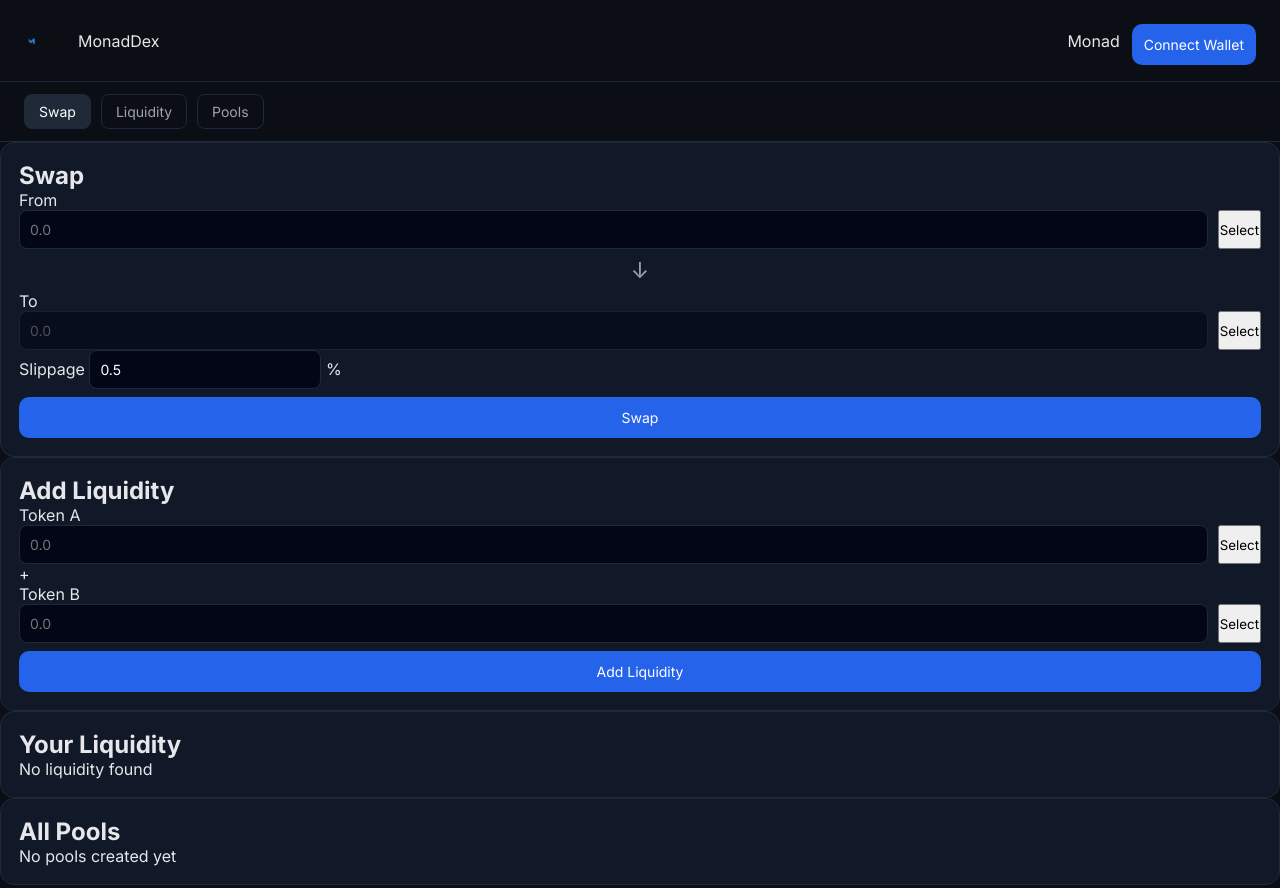
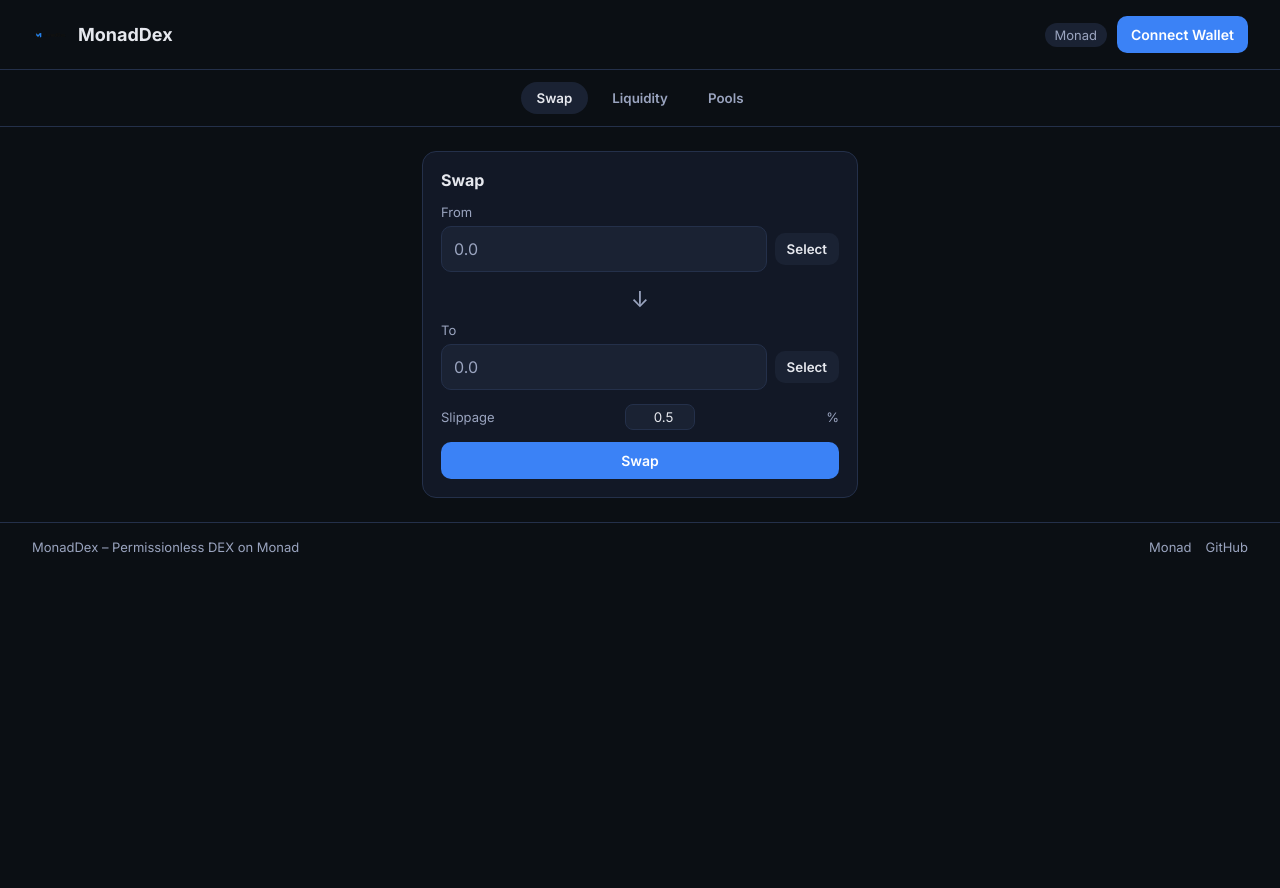
Before and after one commit to MonadDex/app, a plain HTML site: page index.html in a window 1280 px wide. Shown: the top 888 px of the page. After the commit the page ends 800 px from the top, so only its background shows below. Drawn offline with Linux system fonts and the light colour scheme.

Commit message:
Update style.css

```diff
--- a/style.css
+++ b/style.css
@@ -1,229 +1,300 @@
-/* ===============================
-   GLOBAL
-================================ */
+/* =====================================================
+   MonadDex - Style
+   Clean, minimal, mobile-first (VicDex inspired)
+===================================================== */
+
+:root {
+  --bg: #0b0f14;
+  --bg-card: #121826;
+  --bg-soft: #1a2233;
+
+  --text: #e6e8ee;
+  --text-soft: #9aa4bf;
+
+  --primary: #3b82f6;
+  --primary-hover: #2563eb;
+
+  --border: #24304a;
+
+  --radius: 14px;
+  --radius-sm: 10px;
+}
+
+/* ================= RESET ================= */
+
 * {
   box-sizing: border-box;
   margin: 0;
   padding: 0;
-  font-family: Inter, system-ui, -apple-system, BlinkMacSystemFont, sans-serif;
 }
 
-body {
-  background: #0b0e14;
-  color: #e5e7eb;
-  min-height: 100vh;
+html, body {
+  font-family: "Inter", system-ui, -apple-system, BlinkMacSystemFont, sans-serif;
+  background: var(--bg);
+  color: var(--text);
+  min-height: 100%;
 }
 
-/* ===============================
-   HEADER
-================================ */
+/* ================= GLOBAL ================= */
+
+a {
+  color: var(--text-soft);
+  text-decoration: none;
+}
+
+a:hover {
+  color: var(--text);
+}
+
+button {
+  font-family: inherit;
+  cursor: pointer;
+  border: none;
+  outline: none;
+}
+
+input {
+  font-family: inherit;
+  outline: none;
+}
+
+/* ================= HEADER ================= */
+
 .header {
   display: flex;
   justify-content: space-between;
   align-items: center;
-  padding: 16px 24px;
-  border-bottom: 1px solid #1f2937;
+  padding: 14px 18px;
+  border-bottom: 1px solid var(--border);
+  background: var(--bg);
 }
 
 .header-left {
   display: flex;
   align-items: center;
-  gap: 12px;
+  gap: 10px;
 }
 
 .logo {
-  width: 42px;
-  height: 42px;
+  width: 36px;
+  height: 36px;
 }
 
-.title {
-  font-size: 20px;
+.brand {
+  font-size: 18px;
   font-weight: 700;
-}
-
-.subtitle {
-  font-size: 12px;
-  color: #9ca3af;
 }
 
 .header-right {
   display: flex;
   align-items: center;
-  gap: 12px;
+  gap: 10px;
 }
 
-.wallet-info {
+.network {
   font-size: 13px;
-  background: #111827;
-  padding: 6px 10px;
-  border-radius: 6px;
+  padding: 4px 10px;
+  border-radius: 999px;
+  background: var(--bg-soft);
+  color: var(--text-soft);
 }
 
-.hidden {
+/* ================= BUTTONS ================= */
+
+.btn {
+  padding: 10px 14px;
+  border-radius: var(--radius-sm);
+  font-size: 14px;
+  font-weight: 600;
+  transition: all 0.15s ease;
+}
+
+.btn.primary {
+  background: var(--primary);
+  color: white;
+}
+
+.btn.primary:hover {
+  background: var(--primary-hover);
+}
+
+.btn.full {
+  width: 100%;
+}
+
+.token-btn {
+  padding: 8px 12px;
+  background: var(--bg-soft);
+  border-radius: var(--radius-sm);
+  color: var(--text);
+  font-weight: 600;
+}
+
+/* ================= NAV ================= */
+
+.nav {
+  display: flex;
+  justify-content: center;
+  gap: 8px;
+  padding: 12px;
+  border-bottom: 1px solid var(--border);
+}
+
+.nav-btn {
+  padding: 8px 16px;
+  border-radius: 999px;
+  background: transparent;
+  color: var(--text-soft);
+  font-weight: 600;
+}
+
+.nav-btn.active {
+  background: var(--bg-soft);
+  color: var(--text);
+}
+
+/* ================= MAIN ================= */
+
+.container {
+  max-width: 420px;
+  margin: 24px auto;
+  padding: 0 12px;
+}
+
+.tab {
   display: none;
 }
 
-/* ===============================
-   NAV
-================================ */
-.nav {
-  display: flex;
-  gap: 10px;
-  padding: 12px 24px;
-  border-bottom: 1px solid #1f2937;
-}
-
-.nav-btn {
-  background: transparent;
-  border: 1px solid #1f2937;
-  color: #9ca3af;
-  padding: 8px 14px;
-  border-radius: 8px;
-  cursor: pointer;
-  font-size: 14px;
-}
-
-.nav-btn.active {
-  background: #1f2937;
-  color: #ffffff;
-}
-
-/* ===============================
-   MAIN
-================================ */
-.main {
-  max-width: 520px;
-  margin: 30px auto;
-  padding: 0 16px;
-}
-
-.panel {
-  display: none;
-}
-
-.panel.active {
+.tab.active {
   display: block;
 }
 
-.panel h2 {
-  font-size: 22px;
-  margin-bottom: 6px;
+/* ================= CARD ================= */
+
+.card {
+  background: var(--bg-card);
+  border-radius: var(--radius);
+  padding: 18px;
+  margin-bottom: 16px;
+  border: 1px solid var(--border);
 }
 
-.panel-desc {
-  font-size: 13px;
-  color: #9ca3af;
-  margin-bottom: 18px;
-}
-
-/* ===============================
-   CARD
-================================ */
-.card {
-  background: #111827;
-  border: 1px solid #1f2937;
-  border-radius: 14px;
-  padding: 18px;
-}
-
-.token-box {
+.card h2 {
+  font-size: 16px;
   margin-bottom: 14px;
 }
 
-.token-box label {
-  font-size: 12px;
-  color: #9ca3af;
+/* ================= INPUT GROUP ================= */
+
+.input-group {
+  margin-bottom: 14px;
+}
+
+.input-group label {
+  display: block;
+  font-size: 13px;
+  color: var(--text-soft);
   margin-bottom: 6px;
-  display: block;
 }
 
 .token-row {
   display: flex;
-  gap: 10px;
+  align-items: center;
+  gap: 8px;
 }
 
-input,
-select {
+.token-row input {
   flex: 1;
-  padding: 10px;
-  background: #020617;
-  border: 1px solid #1f2937;
-  color: #ffffff;
-  border-radius: 8px;
-  font-size: 14px;
+  padding: 12px;
+  border-radius: var(--radius-sm);
+  background: var(--bg-soft);
+  border: 1px solid var(--border);
+  color: var(--text);
+  font-size: 16px;
 }
 
-input:disabled {
-  opacity: 0.6;
+.token-row input::placeholder {
+  color: var(--text-soft);
 }
+
+/* ================= SWAP ================= */
 
 .swap-arrow {
   text-align: center;
   font-size: 22px;
-  margin: 8px 0;
-  color: #9ca3af;
+  margin: 6px 0 10px;
+  color: var(--text-soft);
 }
 
-/* ===============================
-   BUTTONS
-================================ */
-.btn {
-  width: 100%;
-  padding: 12px;
-  border-radius: 10px;
-  border: none;
-  font-size: 14px;
-  cursor: pointer;
-  margin-top: 8px;
+.info-row {
+  display: flex;
+  justify-content: space-between;
+  align-items: center;
+  font-size: 13px;
+  color: var(--text-soft);
+  margin-bottom: 12px;
 }
 
-.btn.primary {
-  background: #2563eb;
-  color: #ffffff;
+.info-row input {
+  width: 70px;
+  padding: 4px 6px;
+  border-radius: 8px;
+  background: var(--bg-soft);
+  border: 1px solid var(--border);
+  color: var(--text);
+  text-align: right;
 }
 
-.btn.secondary {
-  background: #374151;
-  color: #ffffff;
+/* ================= LIQUIDITY ================= */
+
+.plus {
+  text-align: center;
+  font-size: 18px;
+  color: var(--text-soft);
+  margin-bottom: 8px;
 }
 
-.btn.danger {
-  background: #7f1d1d;
-  color: #ffffff;
+/* ================= LIST ================= */
+
+.list {
+  font-size: 14px;
+  color: var(--text);
 }
 
-/* ===============================
-   TABLE
-================================ */
-.pool-table {
-  width: 100%;
-  border-collapse: collapse;
-  font-size: 13px;
+.list.empty {
+  text-align: center;
+  color: var(--text-soft);
+  padding: 12px;
 }
 
-.pool-table th,
-.pool-table td {
-  padding: 10px;
-  border-bottom: 1px solid #1f2937;
-  text-align: left;
+/* ================= FOOTER ================= */
+
+.footer {
+  border-top: 1px solid var(--border);
+  padding: 14px 18px;
+  display: flex;
+  justify-content: space-between;
+  font-size: 13px;
+  color: var(--text-soft);
 }
 
-.pool-table th {
-  color: #9ca3af;
-  font-weight: 600;
+.footer-links {
+  display: flex;
+  gap: 14px;
 }
 
-.muted {
-  color: #6b7280;
-  text-align: center;
+/* ================= DESKTOP ================= */
+
+@media (min-width: 768px) {
+  .container {
+    max-width: 460px;
+  }
+
+  .header {
+    padding: 16px 32px;
+  }
+
+  .footer {
+    padding: 16px 32px;
+  }
 }
-
-/* ===============================
-   FOOTER
-================================ */
-.footer {
-  text-align: center;
-  padding: 30px 12px;
-  font-size: 12px;
-  color: #9ca3af;
-}
```
